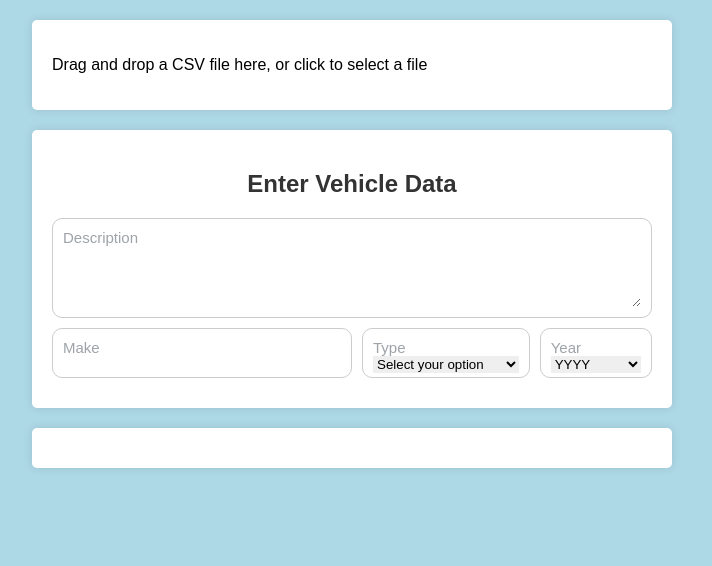
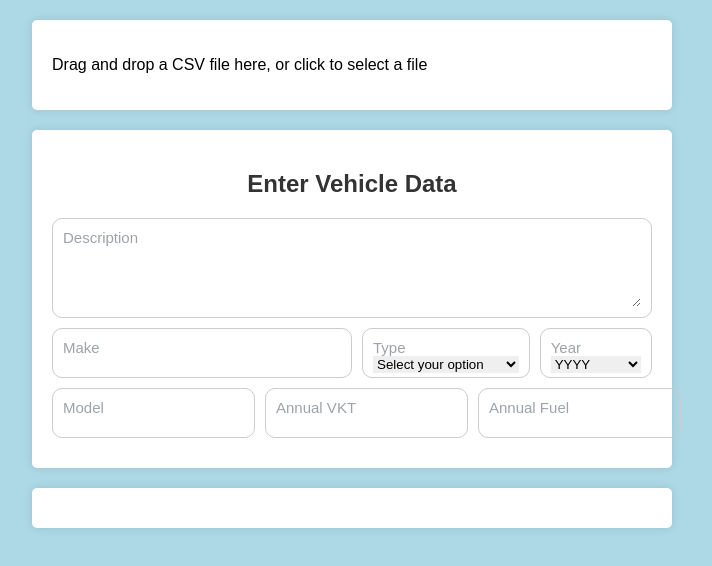
Before and after one commit to andrewnguyen41/Climate_Neutral, a plain HTML site: page DataInputWizard.html in a window 1280 px wide. Shown: the whole page, without its empty margins (288-1000 px from the left). Drawn offline with Linux system fonts and the light colour scheme.

Commit message:
Added the Model, Annual VKT and Annuel Fuel inputs

```diff
--- a/DataInputWizard.css
+++ b/DataInputWizard.css
@@ -24,17 +24,16 @@ form h2 {
   margin-bottom: 10px;
 }
 
-#second-row {
+#second-row,
+#third-row {
   display: flex;
 }
 
 #makeBlock {
   flex: 0 0 50%;
-  margin-right: 10px;
 }
 
 #typeBlock {
-  margin-right: 10px;
   flex: 30%;
 }
 
@@ -42,10 +41,26 @@ form h2 {
   flex: 20%;
 }
 
+#modelBlock,
+#vktBlock,
+#fuelBlock {
+  flex: 1;
+}
+
+#typeBlock,
+#makeBlock,
+#modelBlock,
+#vktBlock {
+  margin-right: 10px;
+}
+
 .description-block,
 .make-block,
 .type-block,
-.year-block {
+.year-block,
+.model-block,
+.vkt-block,
+.fuel-block {
   width: 100%;
   display: block;
   border: 1px solid #cccccc;
@@ -63,14 +78,20 @@ form h2 {
 
 .make-block,
 .type-block,
-.year-block {
+.year-block,
+.model-block,
+.vkt-block,
+.fuel-block {
   height: 50px;
 }
 
 .description-block label,
 .make-block label,
 .type-block label,
-.year-block label {
+.year-block label,
+.model-block label,
+.vkt-block label,
+.fuel-block label {
   color: #9da3a8;
   font-size: 15px;
   transition: font-size 0.3s, transform 0.3s;
@@ -83,7 +104,10 @@ form h2 {
 .description-block textarea,
 .make-block input,
 .type-block select,
-.year-block select {
+.year-block select,
+.model-block input,
+.vkt-block input,
+.fuel-block input {
   border: none;
   outline: none;
 }
@@ -91,14 +115,20 @@ form h2 {
 .description-block.active,
 .make-block.active,
 .type-block.active,
-.year-block.active {
+.year-block.active,
+.model-block.active,
+.vkt-block.active,
+.fuel-block.active {
   border-color: #2c71f0;
 }
 
 .description-block label.active,
 .make-block label.active,
 .type-block label.active,
-.year-block label.active {
+.year-block label.active,
+.model-block label.active,
+.vkt-block label.active,
+.fuel-block label.active {
   font-size: 12px;
 }
 
--- a/DataInputWizard.html
+++ b/DataInputWizard.html
@@ -37,7 +37,7 @@
 
           <div id="second-row" class="form-block-spacing">
             <div id="makeBlock" class="make-block">
-              <label for="type" id="makeLabel">Make</label>
+              <label for="make" id="makeLabel">Make</label>
               <input
                 type="text"
                 id="make"
@@ -70,6 +70,42 @@
                 onfocus="adjustLabel('yearBlock', 'yearLabel')"
                 onblur="resetLabel('yearBlock', 'yearLabel')"
               ></select>
+            </div>
+          </div>
+
+          <div id="third-row" class="form-block-spacing">
+            <div id="modelBlock" class="model-block">
+              <label for="model" id="modelLabel">Model</label>
+              <input
+                type="text"
+                id="model"
+                name="model"
+                required
+                onfocus="adjustLabel('modelBlock', 'modelLabel')"
+                onblur="resetLabel('modelBlock', 'modelLabel')"
+              />
+            </div>
+            <div id="vktBlock" class="vkt-block">
+              <label for="vkt" id="vktLabel">Annual VKT</label>
+              <input
+                type="number"
+                id="vkt"
+                name="vkt"
+                required
+                onfocus="adjustLabel('vktBlock', 'vktLabel')"
+                onblur="resetLabel('vktBlock', 'vktLabel')"
+              />
+            </div>
+            <div id="fuelBlock" class="fuel-block">
+              <label for="fuel" id="fuelLabel">Annual Fuel</label>
+              <input
+                type="number"
+                id="fuel"
+                name="fuel"
+                required
+                onfocus="adjustLabel('fuelBlock', 'fuelLabel')"
+                onblur="resetLabel('fuelBlock', 'fuelLabel')"
+              />
             </div>
           </div>
 
```
